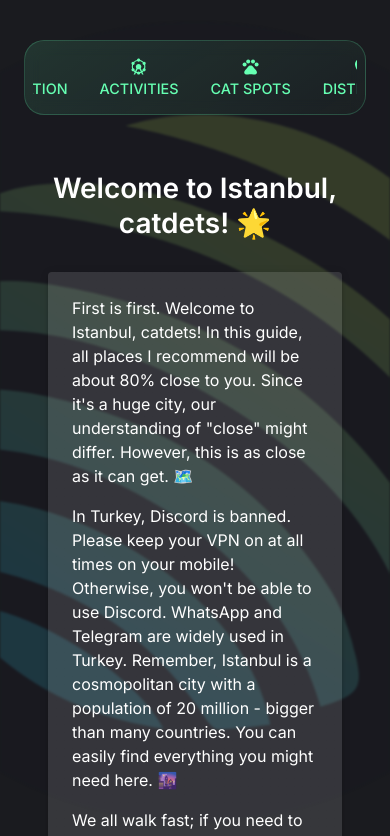
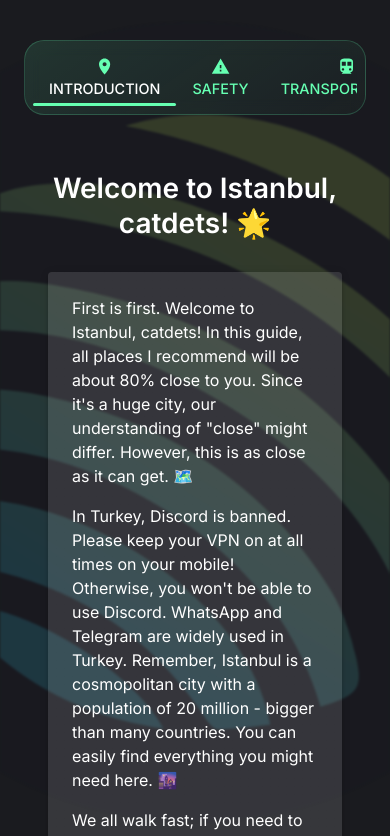
Before and after one commit to whoami42069/catstanbul1, a Next.js app: page / in a window 390 px wide. Shown: the top 836 px of the page. Built offline with nearby package versions, Linux system fonts and the light colour scheme.

Commit message:
Improve mobile navigation: make tabs scrollable with smooth behavior

```diff
--- a/src/pages/index.tsx
+++ b/src/pages/index.tsx
@@ -208,10 +208,15 @@ const Home: React.FC = () => {
                         <Tabs
                             value={selectedTab}
                             onChange={handleTabChange}
-                            centered
+                            variant="scrollable"
+                            scrollButtons="auto"
+                            allowScrollButtonsMobile
                             sx={{
                                 '& .MuiTabs-flexContainer': {
-                                    justifyContent: 'center',
+                                    justifyContent: { xs: 'flex-start', sm: 'center' },
+                                },
+                                '& .MuiTabs-scroller': {
+                                    scrollBehavior: 'smooth',
                                 },
                                 '& .MuiTab-root': {
                                     fontSize: { xs: '0.9rem', sm: '1.1rem' },
```
